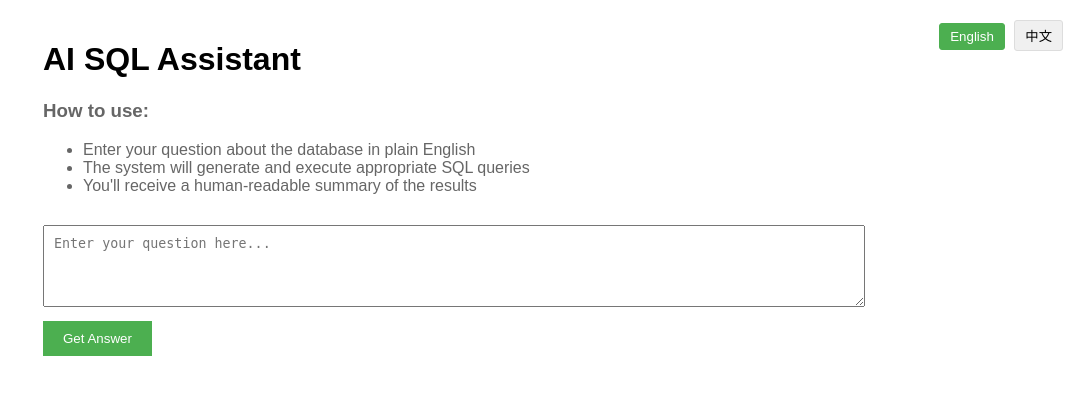
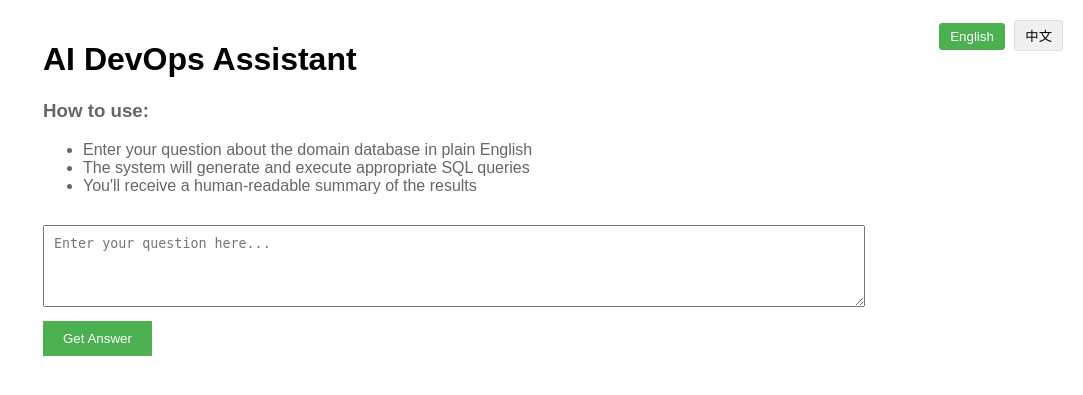
Before and after one commit to wilsonleecn/aidb, a Flask app: page / in a window 1280 px wide. Shown: the top 395 px of the page, without its empty margins (197-1280 px from the left). Run offline with Flask 3, Linux system fonts and the light colour scheme.

Commit message:
add more language

```diff
--- a/src/templates/index.html
+++ b/src/templates/index.html
@@ -72,7 +72,7 @@
         <button class="language-btn" onclick="switchLanguage('zh')" data-lang="zh">中文</button>
     </div>
 
-    <h1 data-i18n="title">AI SQL Assistant</h1>
+    <h1 data-i18n="title">AI DevOps Assistant</h1>
 
     <div class="help-text">
         <h3 data-i18n="howToUseTitle">How to use:</h3>
@@ -94,9 +94,9 @@
         // Language translations
         const translations = {
             en: {
-                title: 'AI SQL Assistant',
+                title: 'AI DevOps Assistant',
                 howToUseTitle: 'How to use:',
-                instruction1: 'Enter your question about the database in plain English',
+                instruction1: 'Enter your question about the domain database in plain English',
                 instruction2: 'The system will generate and execute appropriate SQL queries',
                 instruction3: "You'll receive a human-readable summary of the results",
                 questionPlaceholder: 'Enter your question here...',
@@ -107,9 +107,9 @@
                 pleaseEnterQuestion: 'Please enter a question'
             },
             zh: {
-                title: 'AI SQL 助手',
+                title: 'AI DevOps 助手',
                 howToUseTitle: '使用说明：',
-                instruction1: '用自然语言输入您的数据库相关问题',
+                instruction1: '用自然语言输入您的domain数据库相关问题',
                 instruction2: '系统将生成并执行相应的SQL查询',
                 instruction3: '您将收到易于理解的结果摘要',
                 questionPlaceholder: '在此输入您的问题...',
```
